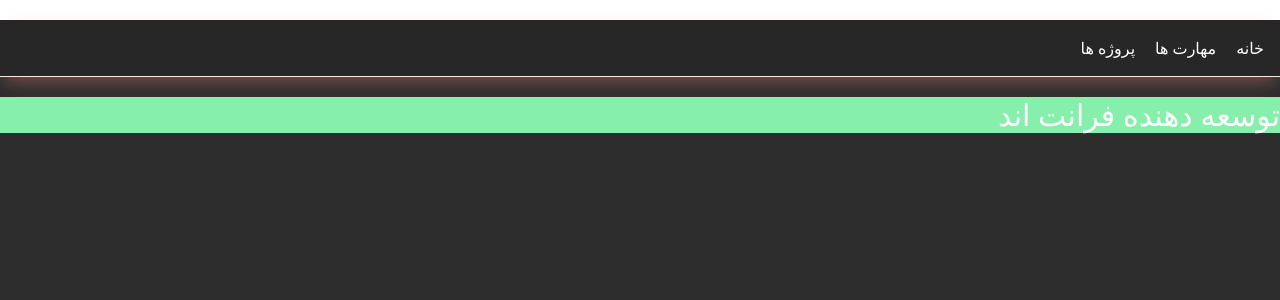
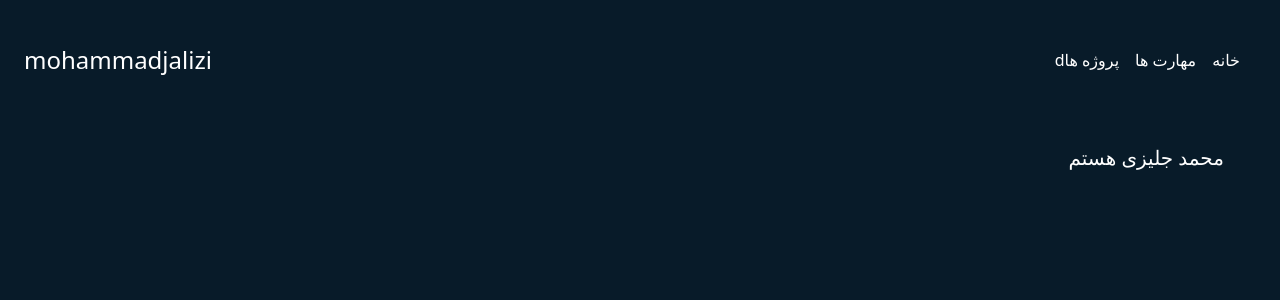
Before and after one commit to mohammadjalizi/website-me, a React (Vite) app: page / in a window 1280 px wide. Shown: the top 300 px of the page. Built offline with nearby package versions, Linux system fonts and the light colour scheme.

Commit message:
install tilwindcss

```diff
--- a/package.json
+++ b/package.json
@@ -12,6 +12,7 @@
   "dependencies": {
     "react": "^18.2.0",
     "react-dom": "^18.2.0",
+    "react-router": "^6.11.2",
     "swiper": "^9.3.2"
   },
   "devDependencies": {
--- a/src/App.css
+++ b/src/App.css
@@ -1,12 +1,10 @@
 #root {
 direction: rtl;
 
-  background-color: #2d2d2d;
-  color: #fff;
-  height:  100vh;
+
+
 }
-.row{
+body{
 
-  background-color: #9e4673;
-    box-shadow: 0 7px 20px -5px rgba(255,131,131,.47);
+  background: #081b29;
 }
--- a/src/App.jsx
+++ b/src/App.jsx
@@ -11,9 +11,9 @@ function App() {
     <Navbar/>
 
 
-    <div className=' bg-green-300 w-full'>
+
 <Header/>
-    </div>
+
 
     </>
   )
--- a/src/assets/Header/Header.jsx
+++ b/src/assets/Header/Header.jsx
@@ -1,10 +1,14 @@
-
 
 const Header = () => {
   return (
-    <div className=" Photo  h-full text-white text-3xl ">
+    <div className="  ">
 
-<div>  توسعه دهنده فرانت اند  </div>
+<div  className=" text-white text-xl   mt-11 mx-14   ">
+
+<span> محمد جلیزی هستم</span>
+
+
+</div>
 
 
         </div>
--- a/src/assets/navbar/Navbar.css
+++ b/src/assets/navbar/Navbar.css
@@ -2,14 +2,16 @@
 
 
 
-  box-shadow: 0 7px 20px -5px rgba(255,131,131,.47);
 
 
-    background-color: #121212;
-    background-image: linear-gradient(rgba(255,255,255,.09),rgba(255,255,255,.09));
-    border-bottom: 1px solid #faebd7;
+        width: 100%;
+        border-bottom-right-radius: 5px;
+        border-bottom-left-radius: 5px;
+        text-align: center;
+        margin-bottom: 3rem;
+        display: flex;
+        align-items: center;
+        justify-content: space-between;
+
+    transition: 0.5s;
 }
-.Nav:hover{
-
-    background-color: #9e4673;
-}
--- a/src/assets/navbar/Navbar.jsx
+++ b/src/assets/navbar/Navbar.jsx
@@ -1,13 +1,24 @@
 
 import './Navbar.css'
 const Navbar = () => {
+
   return (
-    <div>
-    <div className=' Nav flex    gap-5  my-5 p-4'>
+    <div className=' text-white text-1xl Nav flex   justify-between  my-5 p-6' >
+    <div className=' flex  '>
 
-        <a href="#">خانه</a>
-        <a href="#">مهارت ها</a>
-        <a href="#">پروژه ها</a>
+        <a className=' mr-4 '   href="#">خانه</a>
+        <a  className=' mr-4 '  href="#">مهارت ها</a>
+        <a  className=' mr-4 '  href="#">پروژه ها</a>
+     d
+    </div>
+    <div className='   '>
+
+        <span className='text-["#ededed"]  text-2xl  '>
+
+        mohammadjalizi
+        </span>
+
+
     </div>
     </div>
   )
```
Also changed, not shown: 1 other file (tests, documents, lock files or other folders).
